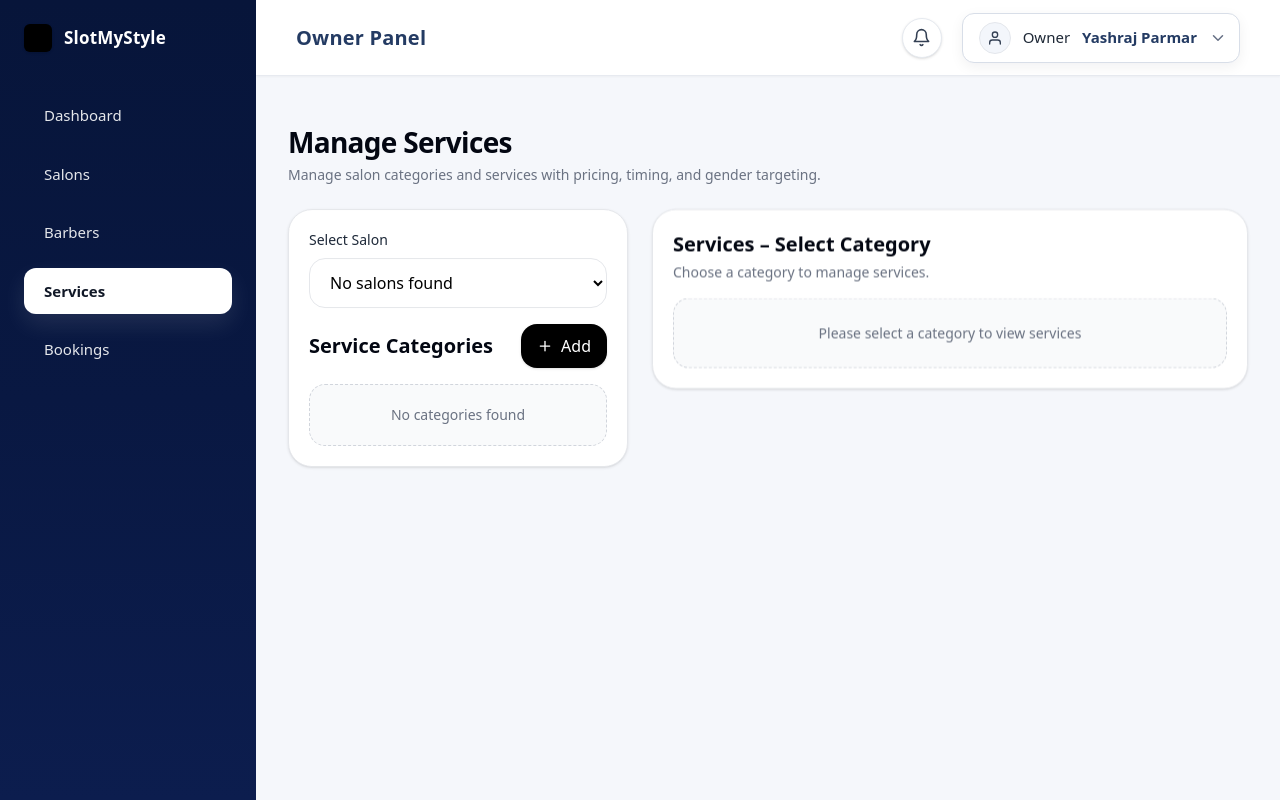
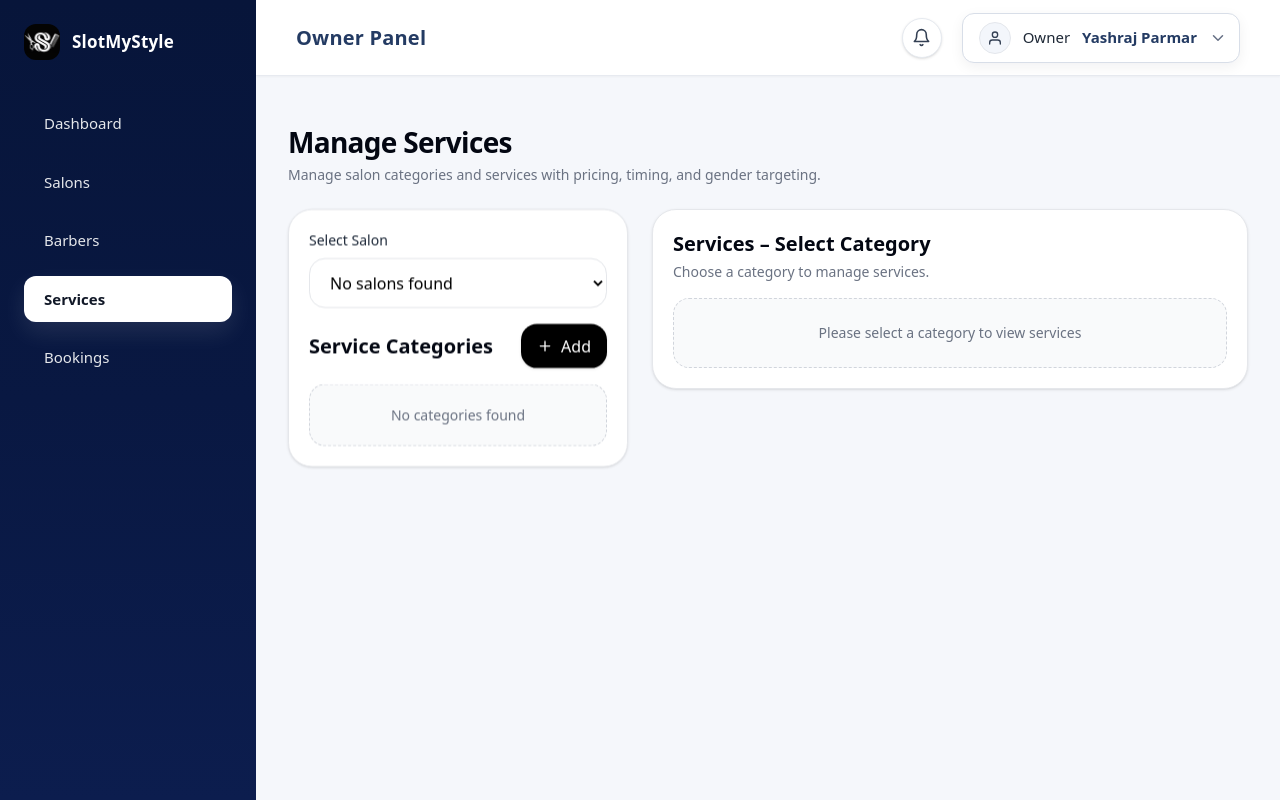
Before and after one commit to Yashraj39/salon-frontend-vercel, a React app: page /services in a window 1280 px wide. Built offline with nearby package versions, Linux system fonts and the light colour scheme; the HTML template or start-up script is replaced by a standard one.

Commit message:
logo added

```diff
--- a/src/componenets/AdminLayout.jsx
+++ b/src/componenets/AdminLayout.jsx
@@ -35,7 +35,16 @@ export default function AdminLayout({ children }) {
         `}
       >
         <div className='flex items-center justify-between mb-10'>
-          <h2 className='text-[18px] font-semibold'>SlotMyStyle</h2>
+          <div className='flex items-center gap-3'>
+            <img
+              src="/logo.png"   // 👈 put your logo file here
+              alt="logo"
+              className="h-9 w-9 rounded-xl object-contain"
+            />
+            <h2 className='text-[17px] font-semibold tracking-[0.2px]'>
+              SlotMyStyle
+            </h2>
+          </div>
 
           <button
             className='md:hidden text-xl'
@@ -56,11 +65,10 @@ export default function AdminLayout({ children }) {
                   navigate(item.path)
                   setMobileMenuOpen(false)
                 }}
-                className={`cursor-pointer px-5 py-3 rounded-xl transition-all text-[15px] ${
-                  isActive
-                    ? 'bg-white text-[#111827] font-semibold'
-                    : 'text-gray-200 hover:bg-white/10'
-                }`}
+                className={`cursor-pointer px-5 py-3 rounded-xl transition-all text-[15px] ${isActive
+                  ? 'bg-white text-[#111827] font-semibold'
+                  : 'text-gray-200 hover:bg-white/10'
+                  }`}
               >
                 {item.name}
               </li>
--- a/src/componenets/OwnerLayout.jsx
+++ b/src/componenets/OwnerLayout.jsx
@@ -204,7 +204,11 @@ export default function OwnerLayout({ children }) {
       >
         <div className='flex items-center justify-between mb-10'>
           <div className='flex items-center gap-3'>
-            <div className='w-7 h-7 rounded-md bg-black shadow-sm'></div>
+            <img
+              src="/logo.png"   // 👈 put your logo file here
+              alt="logo"
+              className="h-9 w-9 rounded-xl object-contain"
+            />
             <h2 className='text-[17px] font-semibold tracking-[0.2px]'>
               SlotMyStyle
             </h2>
@@ -229,8 +233,7 @@ export default function OwnerLayout({ children }) {
                   navigate(item.path)
                   setMobileMenuOpen(false)
                 }}
-                className={`cursor-pointer px-5 py-3 rounded-xl transition-all text-[15px] ${
-                  isActive
+                className={`cursor-pointer px-5 py-3 rounded-xl transition-all text-[15px] ${isActive
                     ? 'bg-white text-[#111827] font-semibold shadow-[0_10px_25px_rgba(255,255,255,0.10)]'
                     : 'text-gray-200 hover:bg-white/10 hover:text-white'
                   }`}
@@ -284,8 +287,7 @@ export default function OwnerLayout({ children }) {
               </button>
 
               <div
-                className={`absolute right-0 top-12 w-[380px] origin-top-right rounded-3xl border border-[#e5e7eb] bg-white/95 backdrop-blur-xl shadow-[0_24px_60px_rgba(15,23,42,0.18)] z-50 overflow-hidden transition-all duration-300 ${
-                  showNotificationDropdown
+                className={`absolute right-0 top-12 w-[380px] origin-top-right rounded-3xl border border-[#e5e7eb] bg-white/95 backdrop-blur-xl shadow-[0_24px_60px_rgba(15,23,42,0.18)] z-50 overflow-hidden transition-all duration-300 ${showNotificationDropdown
                     ? 'opacity-100 visible translate-y-0 scale-100'
                     : 'opacity-0 invisible -translate-y-2 scale-95 pointer-events-none'
                   }`}
@@ -334,8 +336,7 @@ export default function OwnerLayout({ children }) {
                         <div
                           key={item.id}
                           onClick={() => markNotificationAsRead(item.id)}
-                          className={`group relative cursor-pointer overflow-hidden rounded-2xl border px-4 py-3 transition-all duration-200 ${
-                            item.isRead
+                          className={`group relative cursor-pointer overflow-hidden rounded-2xl border px-4 py-3 transition-all duration-200 ${item.isRead
                               ? 'border-[#edf1f5] bg-white hover:bg-[#fafbfc] hover:shadow-sm'
                               : 'border-blue-100 bg-gradient-to-r from-blue-50 to-white shadow-[0_6px_18px_rgba(59,130,246,0.08)] hover:shadow-[0_10px_24px_rgba(59,130,246,0.12)]'
                             }`}
@@ -350,8 +351,7 @@ export default function OwnerLayout({ children }) {
                           <div className='flex items-start justify-between gap-3'>
                             <div className='flex min-w-0 flex-1 gap-3'>
                               <div
-                                className={`mt-0.5 flex h-10 w-10 shrink-0 items-center justify-center rounded-full ${
-                                  item.isRead
+                                className={`mt-0.5 flex h-10 w-10 shrink-0 items-center justify-center rounded-full ${item.isRead
                                     ? 'bg-[#f2f4f7] text-[#667085]'
                                     : 'bg-blue-100 text-blue-700'
                                   }`}
@@ -420,8 +420,7 @@ export default function OwnerLayout({ children }) {
               <button
                 type='button'
                 onClick={() => setProfileDropdownOpen((prev) => !prev)}
-                className={`group flex items-center gap-3 h-[50px] pl-4 pr-3 rounded-xl border transition-all bg-white ${
-                  profileDropdownOpen
+                className={`group flex items-center gap-3 h-[50px] pl-4 pr-3 rounded-xl border transition-all bg-white ${profileDropdownOpen
                     ? 'border-[#cfd6e4] shadow-[0_12px_30px_rgba(17,24,39,0.10)]'
                     : 'border-[#d8dee8] shadow-[0_4px_14px_rgba(15,23,42,0.06)] hover:shadow-[0_8px_24px_rgba(15,23,42,0.10)]'
                   }`}
@@ -440,15 +439,13 @@ export default function OwnerLayout({ children }) {
                 </div>
 
                 <FiChevronDown
-                  className={`text-[18px] text-[#667085] transition-transform duration-200 ${
-                    profileDropdownOpen ? 'rotate-180' : ''
+                  className={`text-[18px] text-[#667085] transition-transform duration-200 ${profileDropdownOpen ? 'rotate-180' : ''
                     }`}
                 />
               </button>
 
               <div
-                className={`absolute right-0 top-[58px] w-[290px] origin-top-right transition-all duration-200 ${
-                  profileDropdownOpen
+                className={`absolute right-0 top-[58px] w-[290px] origin-top-right transition-all duration-200 ${profileDropdownOpen
                     ? 'opacity-100 scale-100 translate-y-0 pointer-events-auto'
                     : 'opacity-0 scale-95 -translate-y-1 pointer-events-none'
                   }`}
```
Lines whose indentation alone changed are shown as unchanged.
